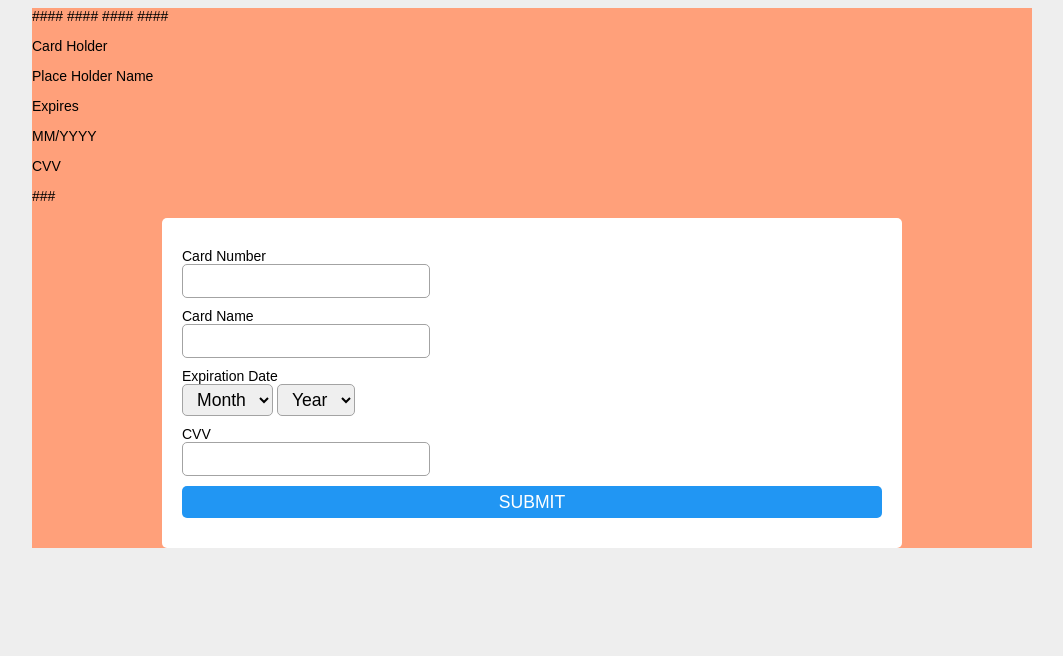
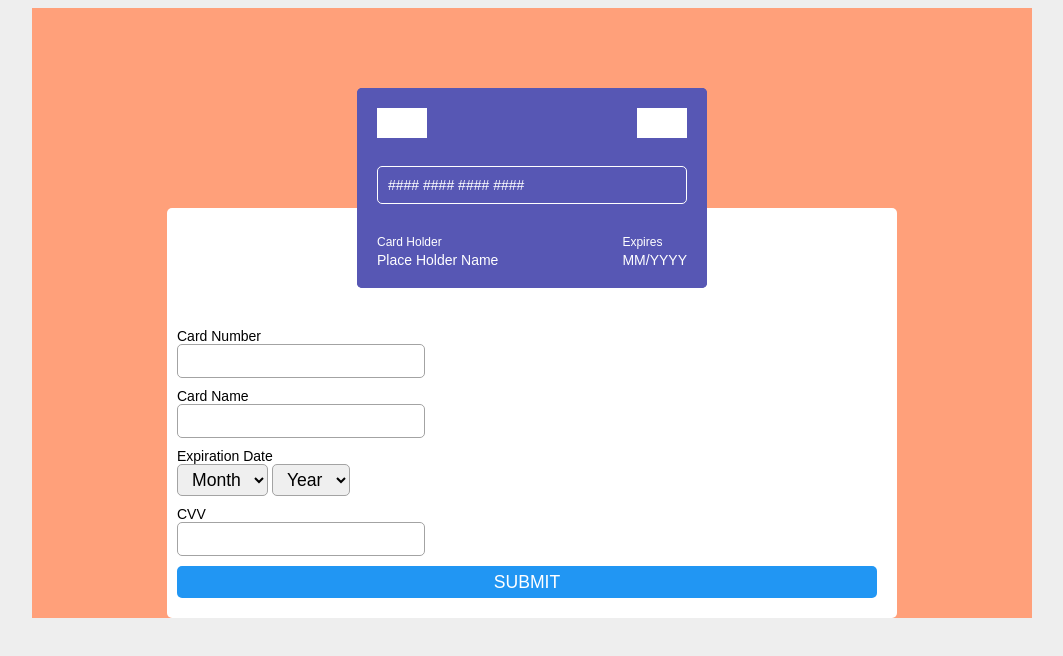
Before and after one commit to kaeuchoa/js-credit-card, a plain HTML site: page index.html in a window 1280 px wide. Shown: the whole page, without its empty margins (108-1171 px from the left). Drawn offline with Linux system fonts and the light colour scheme.

Commit message:
adds styles to card. Colors and positioning of elements. Partially changes back card

```diff
--- a/index.html
+++ b/index.html
@@ -10,6 +10,7 @@
 <body>
     <main class="container">
         <section id="card">
+            <div class="card">
                 <div class="card__front">
                     <div class="card-header">
                         <span class="card__seal"></span>
@@ -24,11 +25,11 @@
                     <div class="card-footer">
                         <!-- Semanticaly how would this be labeled? -->
                         <div class="card__data">
-                        <p>Card Holder</p>
+                            <p class="card__label">Card Holder</p>
                             <p>Place Holder Name</p>
                         </div>
                         <div class="card__data">
-                        <p>Expires</p>
+                            <p class="card__label">Expires</p>
                             <p>MM/YYYY</p>
                         </div>
                     </div>
@@ -49,6 +50,8 @@
                     </div>
 
                 </div>
+            </div>
+
         </section>
 
         <section id="form">
--- a/style.css
+++ b/style.css
@@ -8,6 +8,7 @@
 
     --default-spacing: 20px;
     --sm-spacing: calc(var(--default-spacing)/2);
+    --lg-spacing: calc(var(--default-spacing)*2);
 
     --default-border-radius: 5px;
     /* Min-height considered for mobile confortable clicks */
@@ -27,6 +28,7 @@ body {
     margin: auto;
     max-width: var(--container-sm-width);
     min-height: 200px;
+    position: relative;
     width: 100%;
 }
 
@@ -76,6 +78,89 @@ body {
     width: 100%;
 }
 
+/* place holders */
+p {
+    margin: 0;
+}
+
+.card__seal,
+.card__flag {
+    background-color: #fff;
+    height: 30px;
+    width: 50px;
+}
+
+.card {
+    height: 200px;
+    margin: auto;
+    position: relative;
+    top: calc(var(--lg-spacing)*2);
+    width: 350px;
+}
+
+.card,
+.card-header,
+.card-footer,
+.card__front,
+.card__back,
+.card__data {
+    display: flex;
+}
+
+
+.card-header,
+.card-footer {
+    flex-grow: 1;
+    width: 100%;
+    justify-content: space-between;
+}
+
+.card-header {
+    align-self: flex-start;
+}
+
+.card-footer,
+.card__data {
+    align-self: flex-end;
+}
+
+.card__front,
+.card__back {
+    background-color: rgb(87, 87, 180);
+    border-radius: var(--default-border-radius);
+    box-sizing: border-box;
+    color: #fff;
+    flex-direction: column;
+    height: 100%;
+    margin-bottom: var(--sm-spacing);
+    padding: var(--default-spacing);
+    position: absolute;
+    width: 100%;
+}
+
+.card__front {
+    z-index: 2;
+}
+
+.card__number {
+    border: 1px solid #fff;
+    border-radius: var(--default-border-radius);
+    padding: var(--sm-spacing);
+}
+
+.card__data {
+    flex-direction: column;
+}
+
+.card__label {
+    font-size: .75rem;
+    margin: .2rem 0;
+}
+
+.card__back {
+    z-index: 0;
+}
+
 @media screen and (min-width: 576px) {
     .container {
         background-color: lightblue;
@@ -91,7 +176,7 @@ body {
 
     .form-container {
         max-width: 80%;
-        padding: calc(var(--default-spacing)*1.5) var(--default-spacing);
+        padding: calc(var(--lg-spacing)*3) var(--default-spacing) var(--default-spacing) calc(var(--default-spacing)/2);
     }
 }
 
```
Lines whose indentation alone changed are shown as unchanged.
